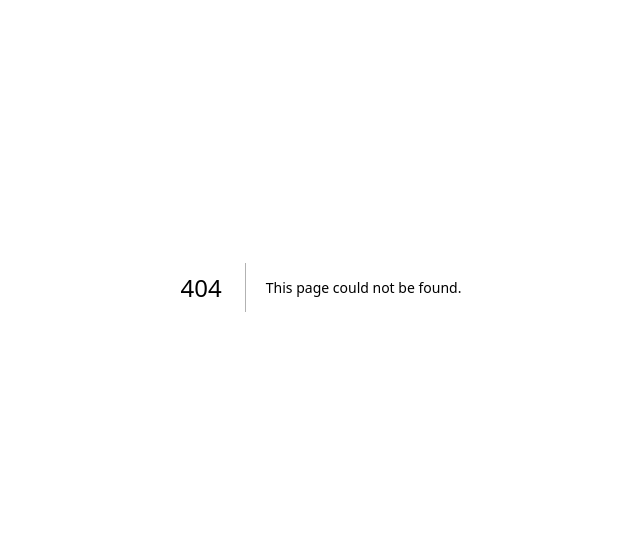
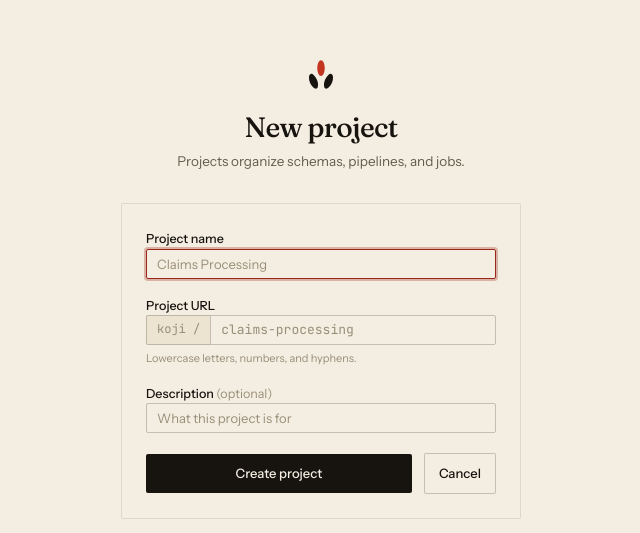
Before and after one commit to getkoji/koji, a Next.js app in the folder dashboard/: page /new-project in a window 1280 px wide. Before the commit this address had no page. Shown: the part 113-646 px from the top of the page, without its empty margins (319-959 px from the left). Built offline with nearby package versions, Linux system fonts and the light colour scheme; no server answers.

Commit message:
feat: new project page — create projects from the switcher dropdown

```diff
--- /dev/null
+++ b/dashboard/src/app/new-project/page.tsx
@@ -0,0 +1,147 @@
+"use client";
+
+import { useState, useEffect } from "react";
+import { useRouter } from "next/navigation";
+import { KojiLogo } from "@/components/shell/KojiLogo";
+import { projectsApi } from "@/lib/api";
+
+export default function NewProjectPage() {
+  const router = useRouter();
+  const [name, setName] = useState("");
+  const [slug, setSlug] = useState("");
+  const [slugTouched, setSlugTouched] = useState(false);
+  const [description, setDescription] = useState("");
+  const [submitting, setSubmitting] = useState(false);
+  const [error, setError] = useState<string | null>(null);
+
+  useEffect(() => {
+    if (!slugTouched && name) {
+      setSlug(
+        name.toLowerCase().replace(/[^a-z0-9]+/g, "-").replace(/^-|-$/g, "")
+      );
+    }
+  }, [name, slugTouched]);
+
+  async function handleSubmit(e: React.FormEvent) {
+    e.preventDefault();
+    setError(null);
+
+    if (!name.trim()) {
+      setError("Project name is required.");
+      return;
+    }
+    if (!slug || slug.length < 2) {
+      setError("Project URL is required (at least 2 characters).");
+      return;
+    }
+
+    setSubmitting(true);
+    try {
+      const project = await projectsApi.create({
+        slug,
+        display_name: name,
+        description: description || undefined,
+      });
+      router.push(`/t/${project.slug}`);
+    } catch (err: unknown) {
+      setError(err instanceof Error ? err.message : "Failed to create project.");
+      setSubmitting(false);
+    }
+  }
+
+  return (
+    <div className="min-h-screen bg-cream flex items-center justify-center px-4">
+      <div className="w-full max-w-[400px]">
+        <div className="flex flex-col items-center mb-8">
+          <KojiLogo className="w-10 h-10 text-ink mb-3" />
+          <h1
+            className="font-display text-[28px] font-medium text-ink tracking-tight"
+            style={{ fontVariationSettings: "'opsz' 144, 'SOFT' 30" }}
+          >
+            New project
+          </h1>
+          <p className="text-[13.5px] text-ink-3 mt-1 text-center">
+            Projects organize schemas, pipelines, and jobs.
+          </p>
+        </div>
+
+        <form onSubmit={handleSubmit} className="border border-border rounded-sm bg-cream p-6 space-y-4">
+          <div className="space-y-1.5">
+            <label className="text-[12.5px] font-medium text-ink">Project name</label>
+            <input
+              required
+              value={name}
+              onChange={(e) => setName(e.target.value)}
+              placeholder="Claims Processing"
+              autoFocus
+              className="w-full h-[30px] rounded-sm border border-input bg-transparent px-2.5 text-[13px] outline-none focus:border-ring focus:ring-[2px] focus:ring-ring/30 placeholder:text-ink-4"
+            />
+          </div>
+
+          <div className="space-y-1.5">
+            <label className="text-[12.5px] font-medium text-ink">Project URL</label>
+            <div className="flex items-center gap-0">
+              <span className="h-[30px] inline-flex items-center px-2.5 bg-cream-2 border border-r-0 border-input rounded-l-sm text-[12px] text-ink-4 font-mono shrink-0">
+                koji /
+              </span>
+              <input
+                required
+                value={slug}
+                onChange={(e) => {
+                  setSlugTouched(true);
+                  setSlug(e.target.value.toLowerCase().replace(/[^a-z0-9-]/g, ""));
+                }}
+                placeholder="claims-processing"
+                className="flex-1 h-[30px] rounded-r-sm rounded-l-none border border-input bg-transparent px-2.5 text-[13px] font-mono outline-none focus:border-ring focus:ring-[2px] focus:ring-ring/30 placeholder:text-ink-4"
+              />
+            </div>
+            <p className="text-[11px] text-ink-4">Lowercase letters, numbers, and hyphens.</p>
+          </div>
+
+          <div className="space-y-1.5">
+            <label className="text-[12.5px] font-medium text-ink">Description <span className="text-ink-4 font-normal">(optional)</span></label>
+            <input
+              value={description}
+              onChange={(e) => setDescription(e.target.value)}
+              placeholder="What this project is for"
+              className="w-full h-[30px] rounded-sm border border-input bg-transparent px-2.5 text-[13px] outline-none focus:border-ring focus:ring-[2px] focus:ring-ring/30 placeholder:text-ink-4"
+            />
+          </div>
+
+          {error && (
+            <div className="text-[12.5px] text-vermillion-2 bg-vermillion-3/50 px-3 py-2 rounded-sm">
+              {error}
+            </div>
+          )}
+
+          <div className="flex items-center gap-3 pt-1">
+            <button
+              type="submit"
+              disabled={submitting}
+              className="flex-1 inline-flex items-center justify-center gap-1.5 px-3.5 py-2.5 rounded-sm text-[13px] font-medium bg-ink text-cream hover:bg-vermillion-2 transition-colors disabled:opacity-50"
+            >
+              {submitting ? (
+                <>
+                  <svg className="animate-spin w-3.5 h-3.5" viewBox="0 0 24 24" fill="none">
+                    <circle className="opacity-25" cx="12" cy="12" r="10" stroke="currentColor" strokeWidth="3" />
+                    <path className="opacity-75" fill="currentColor" d="M4 12a8 8 0 018-8V0C5.373 0 0 5.373 0 12h4z" />
+                  </svg>
+                  Creating...
+                </>
+              ) : (
+                "Create project"
+              )}
+            </button>
+            <button
+              type="button"
+              onClick={() => router.back()}
+              className="px-3.5 py-2.5 rounded-sm text-[13px] font-medium bg-cream text-ink border border-border-strong hover:border-ink transition-colors"
+            >
+              Cancel
+            </button>
+          </div>
+        </form>
+      </div>
+    </div>
+  );
+}
--- a/dashboard/src/components/shell/TopBar.tsx
+++ b/dashboard/src/components/shell/TopBar.tsx
@@ -115,7 +115,13 @@ export function TopBar({ tenantSlug: tenantSlugProp }: { tenantSlug?: string })
                     ))}
                   </div>
                   <div className="border-t border-border py-1">
-                    <button className="flex items-center gap-2.5 w-full px-3 py-2 text-[12.5px] text-ink-3 hover:bg-cream-2 hover:text-ink transition-colors">
+                    <button
+                      onClick={() => {
+                        setProjectMenuOpen(false);
+                        router.push("/new-project");
+                      }}
+                      className="flex items-center gap-2.5 w-full px-3 py-2 text-[12.5px] text-ink-3 hover:bg-cream-2 hover:text-ink transition-colors"
+                    >
                       <Plus className="w-3.5 h-3.5 text-ink-4" />
                       <span>New project</span>
                     </button>
```
